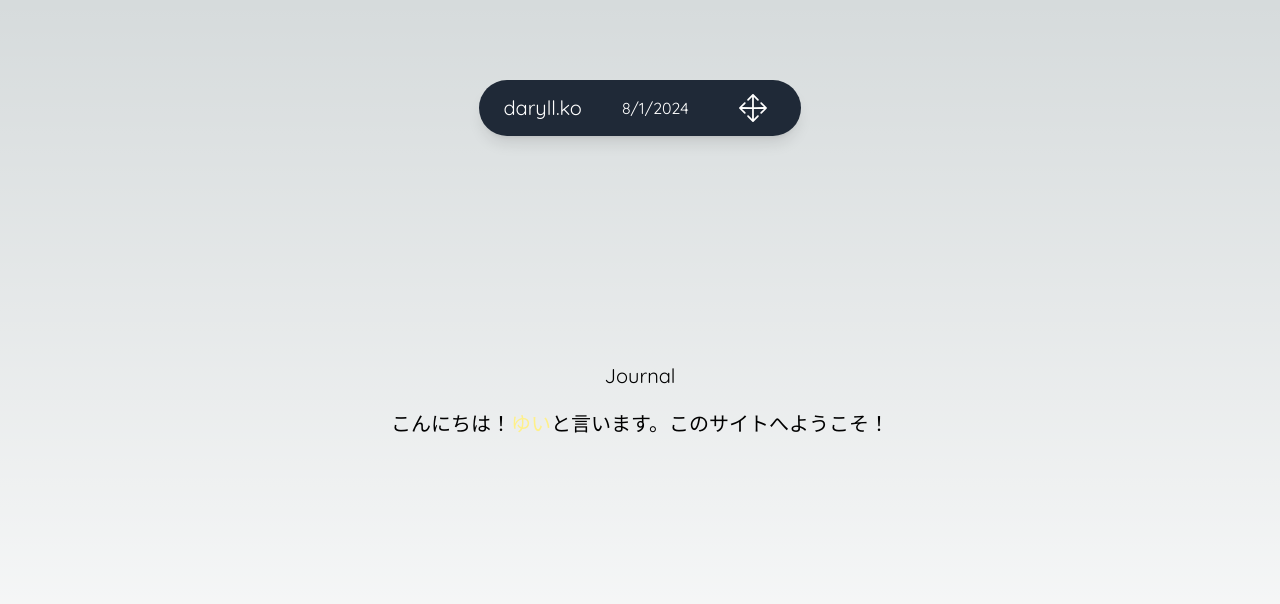
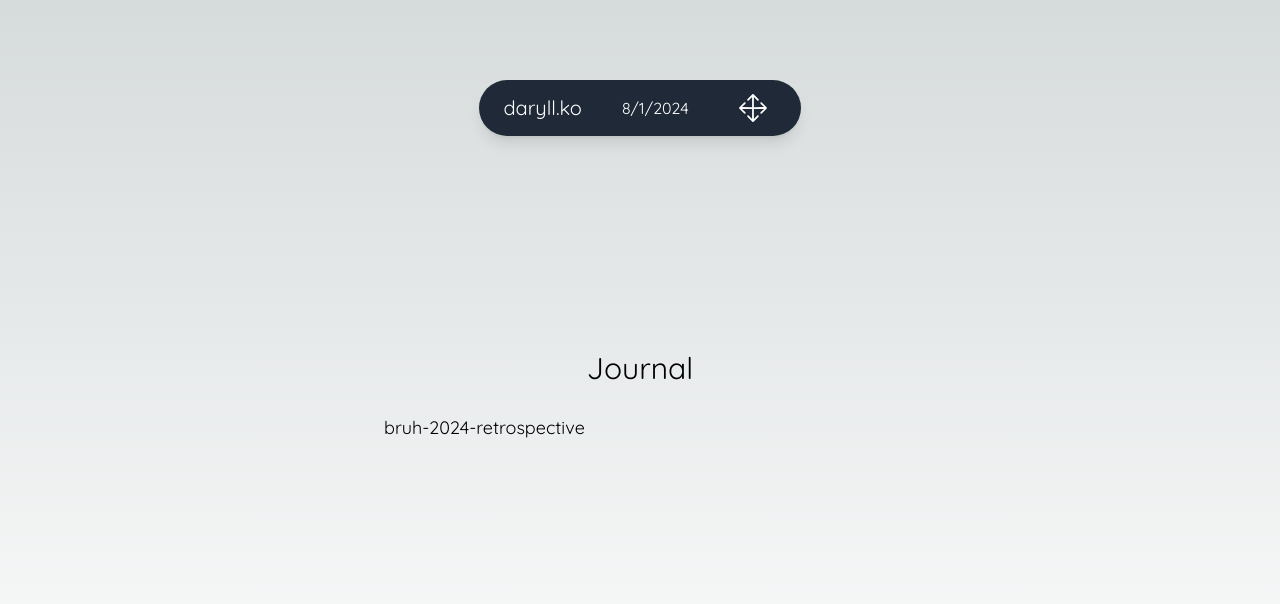
Before and after one commit to daryll-ko/daryll, a Next.js app: page /journal in a window 1280 px wide. Shown: the top 604 px of the page. Built offline with nearby package versions, Linux system fonts and the light colour scheme; a web font is replaced by a local one.

Commit message:
add: include slug list

```diff
--- a/app/journal/page.tsx
+++ b/app/journal/page.tsx
@@ -1,13 +1,23 @@
-import JP from "@/components/JP";
+import { getSlugs } from "@/lib/fileOps";
+import Link from "next/link";
+
+function getLinks() {
+  const slugs = getSlugs();
+
+  return slugs.map((slug, index) => (
+    <Link href={`/journal/${slug}`} key={index}>
+      <p className="rounded-md text-lg hover:bg-gray-700 px-4 py-2">{slug}</p>
+    </Link>
+  ));
+}
 
 export default function Journal() {
+  const links = getLinks();
+
   return (
     <main className="flex min-h-screen flex-col items-center justify-center gap-5 p-24">
-      <h1 className="text-xl">Journal</h1>
-      <JP className="text-xl">
-        こんにちは！<span className="text-yellow-200">ゆい</span>
-        と言います。このサイトへようこそ！
-      </JP>
+      <h1 className="text-3xl">Journal</h1>
+      <div className="flex flex-col gap-1 w-[50%]">{links}</div>
     </main>
   );
 }
```
